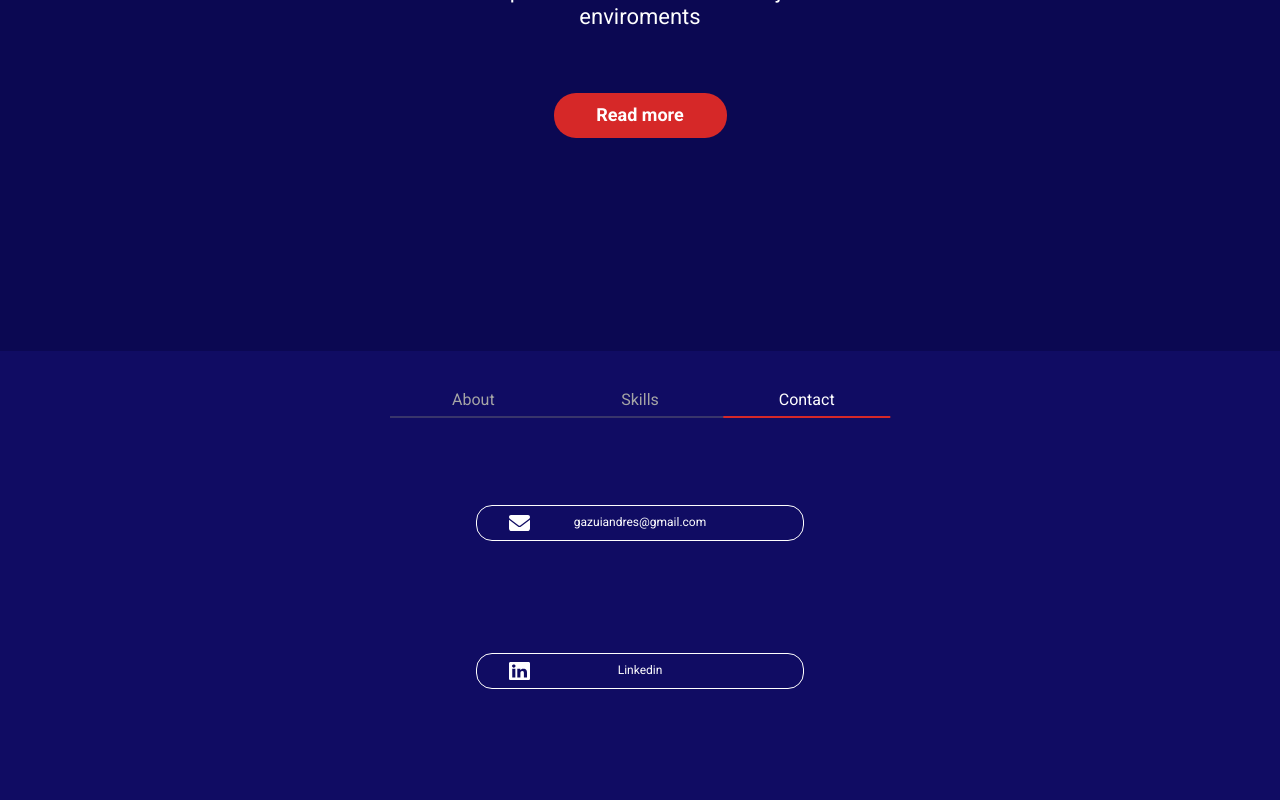
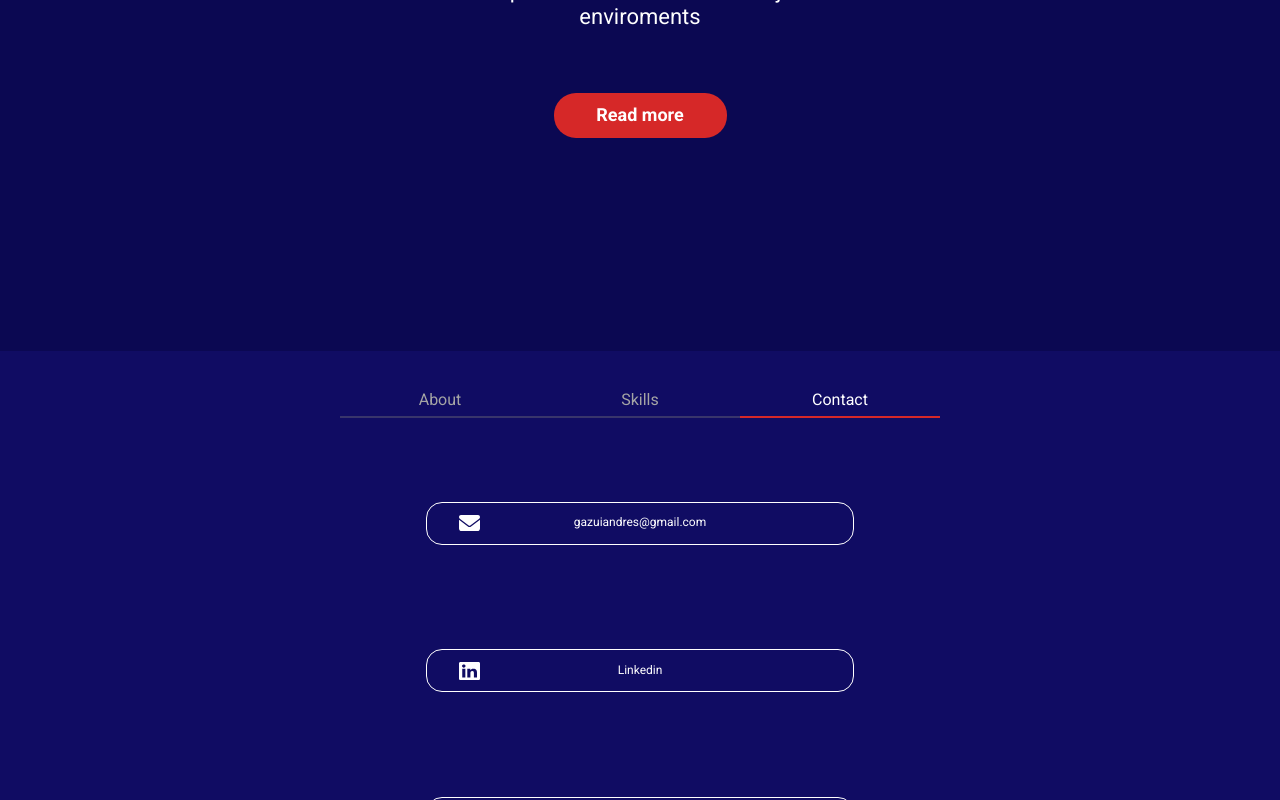
Before and after one commit to GodOmega/Portfolio, a Next.js app: page / in a window 1280 px wide. Both pictures are taken after a click on the label "Contact". Shown: the part 449-1249 px from the top of the page. Built offline with nearby package versions, Linux system fonts and the light colour scheme.

Commit message:
fixing details in designs

```diff
--- a/src/common/ui/Navbar/index.jsx
+++ b/src/common/ui/Navbar/index.jsx
@@ -1,15 +1,23 @@
 import React from 'react'
-
+import {Link} from 'react-scroll'
 
 import styles from './style.module.css'
 
 const Navbar = () => {
+  const smooth = true
+  const duration = 500
   return (
     <nav className={styles.navbar}>
         <ul className={styles.navbar__container}>
-            <li>about</li>
-            <li>portfolio</li>
-            <li>contact</li>
+            <li>
+              <Link to="about" smooth={smooth} duration={duration}>about</Link>
+            </li>
+            <li>
+              <Link to="about" smooth={smooth} duration={duration}>portfolio</Link>
+            </li>
+            <li>
+              <Link to="about" smooth={smooth} duration={duration}>contact</Link>
+            </li>
         </ul>
     </nav>
   )
--- a/src/features/AboutWidget/AboutWidget/style.module.css
+++ b/src/features/AboutWidget/AboutWidget/style.module.css
@@ -62,4 +62,8 @@
         width: 100%;
         order: 2;
     }
+
+    .about__container p {
+        line-height: 1.6rem;
+    }
 }
--- a/src/features/AboutWidget/SkillsWidget/style.module.css
+++ b/src/features/AboutWidget/SkillsWidget/style.module.css
@@ -19,7 +19,7 @@
 }
 
 .skills__container_title {
-    margin-bottom: 1rem;
+    margin-bottom: 1.5rem;
 }
 
 .skills__container ul {
--- a/src/features/AboutWidget/WidgetsTabs/style.module.css
+++ b/src/features/AboutWidget/WidgetsTabs/style.module.css
@@ -1,7 +1,7 @@
 .tabs__container {
     position: relative;
     width: 100%;
-    max-width: 500px;
+    max-width: 600px;
     border-bottom: 2px solid rgba(118, 118, 118, .39);
     margin: 0 auto 2rem;
     padding: 0 0 .4rem;
--- a/src/features/Contact/style.module.css
+++ b/src/features/Contact/style.module.css
@@ -12,7 +12,7 @@
     /* justify-content: space-between; */
     align-items: center;
     width: 100%;
-    max-width: 328px;
+    max-width: 428px;
     height: 36px;
     font-size: 12px;
     border: 1px solid var(--active_fonts);
@@ -32,3 +32,9 @@
 .contact__item img {
     width: 21px;
 }
+
+@media (min-width: 768px) {
+    .contact__item {
+        height: 43px;
+    }
+}
--- a/src/pages/index.jsx
+++ b/src/pages/index.jsx
@@ -30,7 +30,7 @@ const index = () => {
         )}
       </Header>
       <main>
-        <section className={styles.about__section}>
+        <section name="about" className={styles.about__section}>
           <WidgetsContainer>
             {({ changeView, selectedView }) => (
               <>
```
Also changed, not shown: src/features/Contact/index.jsx (+24 -9 lines).
